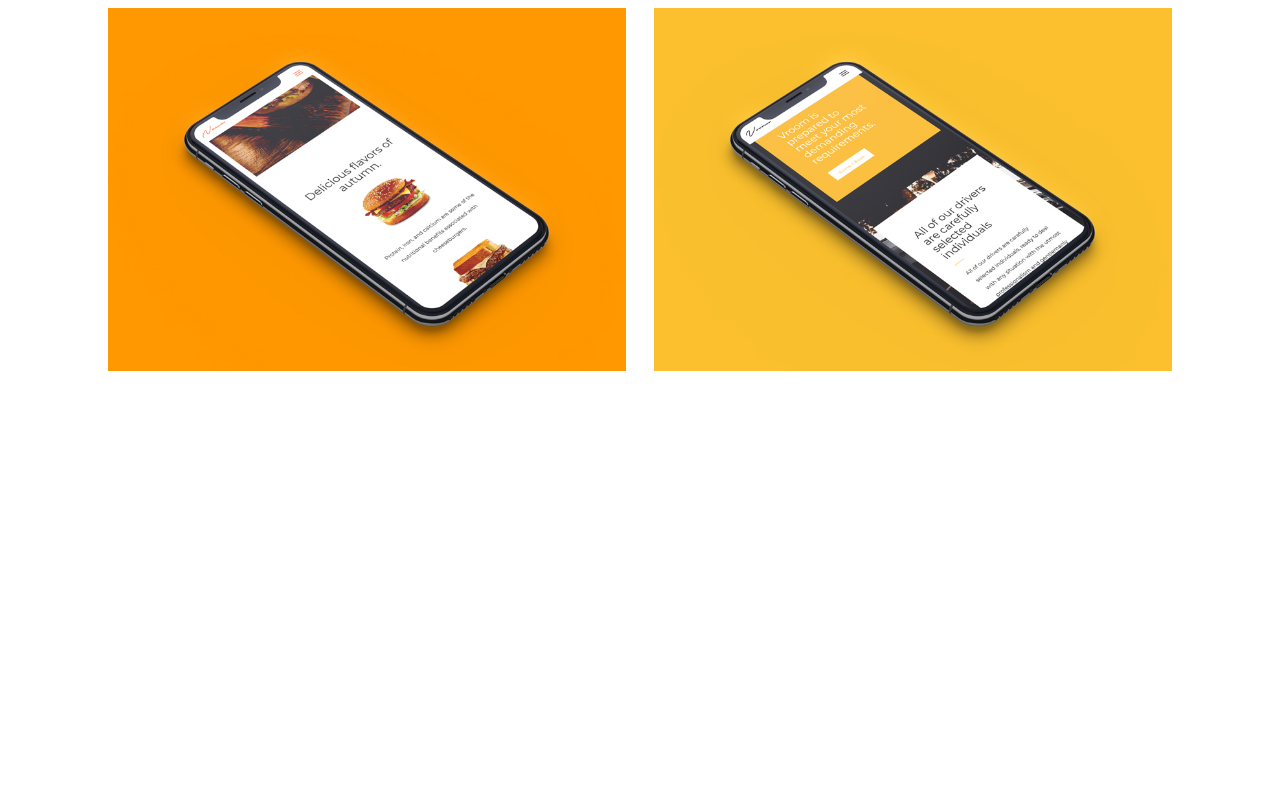
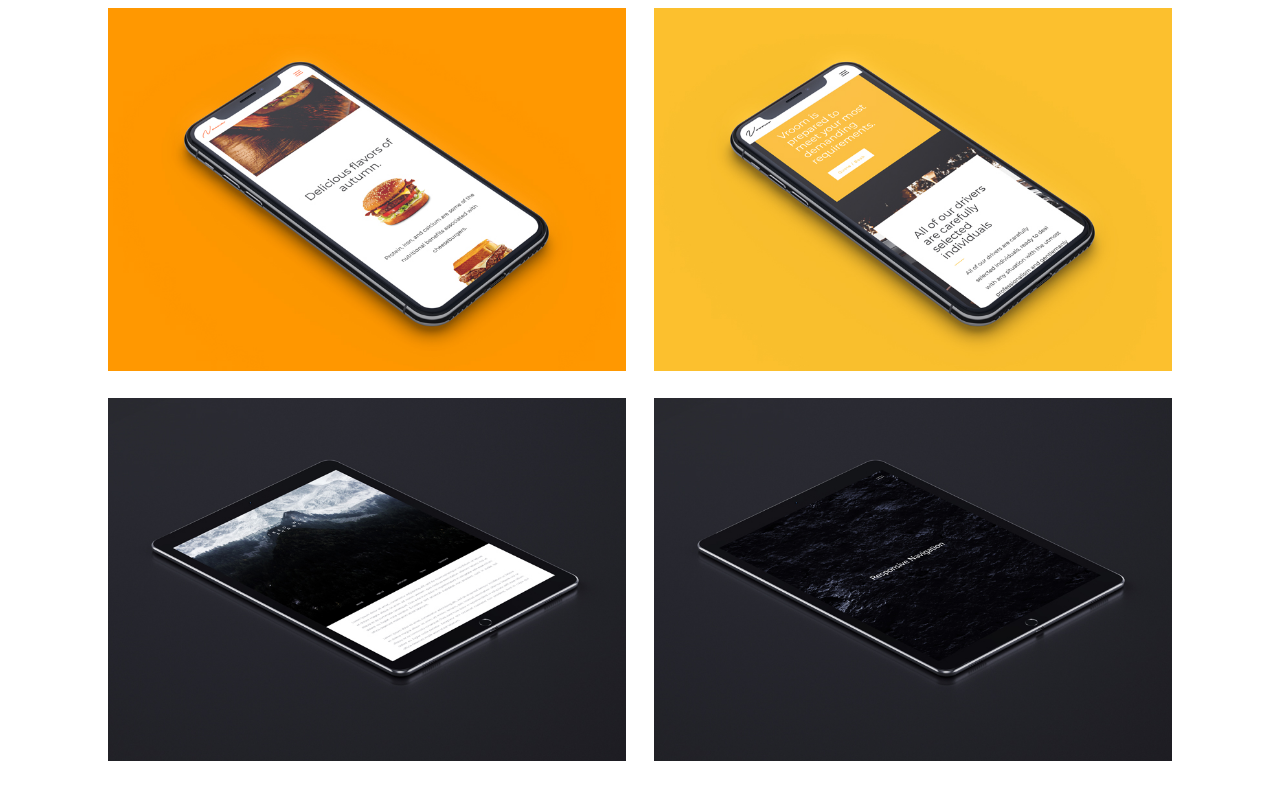
Before and after one commit to obafemim/obafemim1, a website: page index.html in a window 1280 px wide. Shown: the part 891-1690 px from the top of the page. Before the commit the page ends 1338 px from the top, so only its background shows below. Drawn offline with nearby package versions, Linux system fonts and the light colour scheme.

Commit message:
Update index.html

```diff
--- a/index.html
+++ b/index.html
@@ -33,6 +33,8 @@
         <a href="https://obafemim.github.io/responsive_email/" class="link"><img class="anim" src="images/project2.jpg" alt="project img"></a>
         <a href="https://obafemim.github.io/my_app/" class="link"><img class="anim" src="images/project3.jpg" alt="project img"></a>
         <a href="https://obafemim.github.io/my_app_2/" class="link"><img class="anim" src="images/project4.jpg" alt="project img"></a>
+        <a href="https://heuristic-neumann-c5b881.netlify.com/" class="link"><img class="anim" src="images/project5.jpg" alt="project img"></a>
+        <a href="https://obafemim.github.io/fullscreen_navigation-master/" class="link"><img class="anim" src="images/project6.jpg" alt="project img"></a>
       </div>
 
 <!--       <div class="header2">
```
